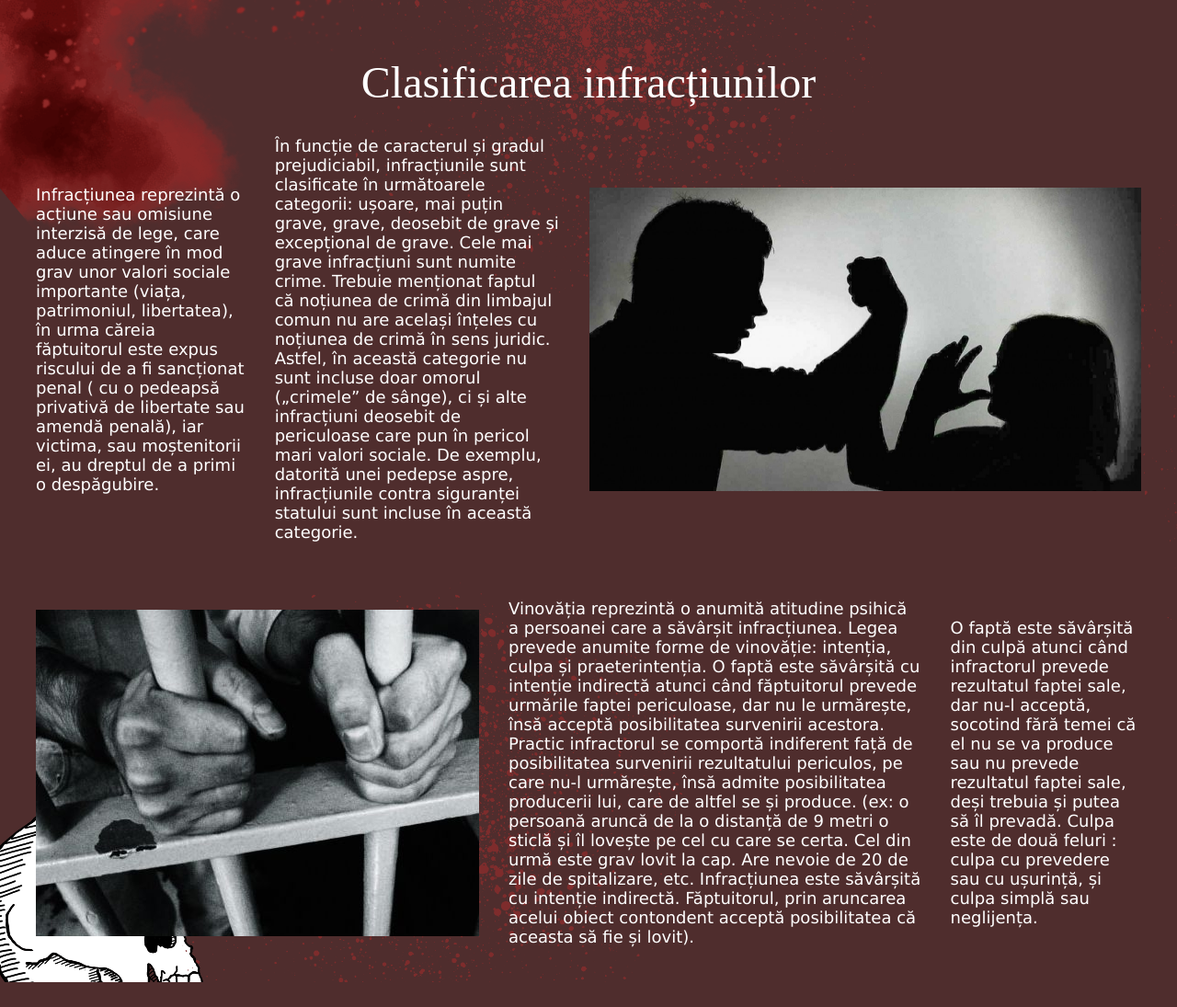
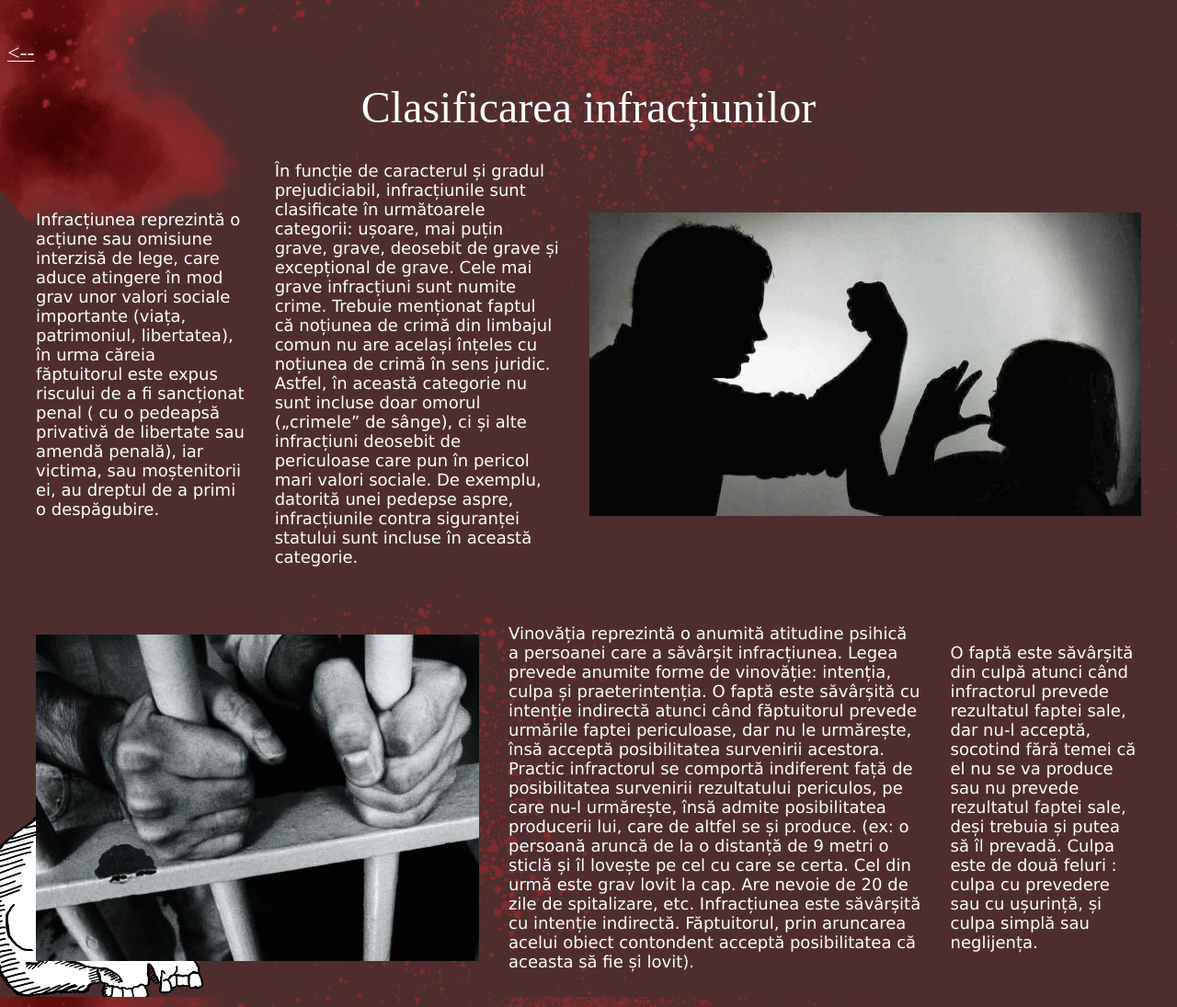
Before and after one commit to ell0209207-sketch/atestat, a plain HTML site: page p (2)/infractiunile.html in a window 1280 px wide. Shown: the whole page at 92% size. Before the commit the page ends 1068 px from the top, so only its background shows below. Drawn offline with Linux system fonts and the light colour scheme.

Commit message:
Add files via upload

```diff
--- a/p (2)/infractiunile.html
+++ b/p (2)/infractiunile.html
@@ -3,8 +3,11 @@
      <title> Infracțiunile
      </title>
   </head>
-  <body background="imagini/bck 6.png" bgcolor="4F2D2D">
+  <body background="imagini/bck 6.png" bgcolor="4F2D2D" link="white" vlink="white">
   <br> <br>
+  <div align="left">
+<a href="../p2.html" target="info"> <font size="5"> <-- </font> </a>
+   </div>
  <div align="center">
     <br>
   <font face="Brush Script MT" color="white" size="7">          Clasificarea infracțiunilor
```
Also changed, not shown: p (2)/omorul.html (+4 -1 lines), p (2)/violul.html (+4 -1 lines).
